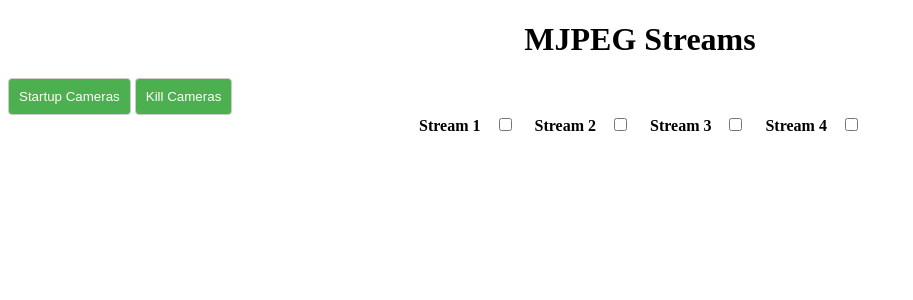
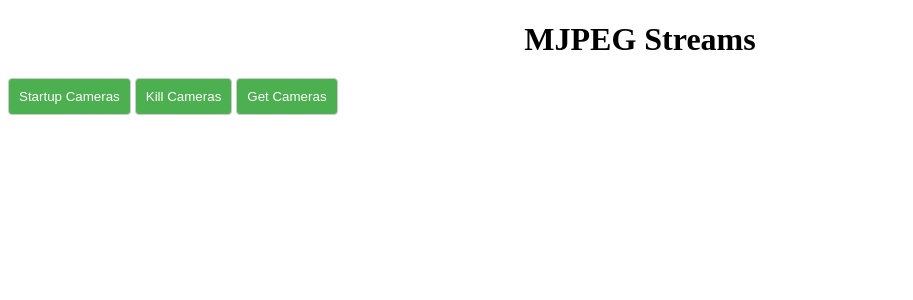
Before and after one commit to WarriorTides/rang24-25, a Flask app: page / in a window 1280 px wide. Shown: the top 300 px of the page, without its empty margins (0-913 px from the left). Run offline with Flask 3, Linux system fonts and the light colour scheme.

Commit message:
dynamic camera selection

```diff
--- a/picamera/static/js/script.js
+++ b/picamera/static/js/script.js
@@ -1,3 +1,5 @@
+
+const IP_ADRESS = window.location.href.split("/").filter((value) => (value.includes('.')))[0]
 
 function toggleStream(streamId, url) {
   const checkbox = document.getElementById('checkbox' + streamId.slice(-1));
@@ -14,20 +16,46 @@
 // function
 
 function startup() {
-  fetch('http://127.0.0.1/startup', {
+  console.log(IP_ADRESS)
+  fetch('http://' + IP_ADRESS + '/startup', {
     method: 'POST'
   }).then((response) => {
     console.log(response)
+    getCams()
   });
 
 }
 
 function kill() {
-  fetch('http://127.0.0.1/killCameras', {
+  fetch('http://' + IP_ADRESS + '/killCameras', {
     method: 'POST'
+  }).then(() => {
+    getCams()
   });
+
 }
 
 function getCams() {
+  fetch('http://' + IP_ADRESS + '/getProcesses', {
+    method: 'GET'
+  }).then((response) => response.json()).then(
+    (value) => {
+      ports = value.map((camera) => camera[2])
+      console.log(ports)
+      document.getElementById('stream-container').innerHTML = '';
+      for (let i = 0; i < ports.length; i++) {
+        document.getElementById('stream-container').innerHTML += `
+        <div class="stream">
+            <label for="checkbox1">Stream ${i}</label>
+            <input type="checkbox" checked id="checkbox${i}" onclick="toggleStream('stream${i}', 'http://${IP_ADRESS}:${ports[i]}/stream')">
+            <img id="stream${i}" src="http://${IP_ADRESS}:${ports[i]}/stream" alt="Stream ${i}">
+        </div>
+
+
+        `;
+      }
+
+    }
+  );
 
 }
--- a/picamera/templates/index.html
+++ b/picamera/templates/index.html
@@ -14,28 +14,10 @@
     <h1 style="text-align:center;">MJPEG Streams</h1>
     <button onclick="startup()">Startup Cameras</button>
     <button onclick="kill()">Kill Cameras</button>
+    <button onclick="getCams()">Get Cameras</button>
 
-    <div class="stream-container">
-        <div class="stream">
-            <label for="checkbox1">Stream 1</label>
-            <input type="checkbox" id="checkbox1" onclick="toggleStream('stream1', 'http://127.0.0.1:8000/stream')">
-            <img id="stream1" src="" alt="Stream 1" style="display:none;">
-        </div>
-        <div class="stream">
-            <label for="checkbox2">Stream 2</label>
-            <input type="checkbox" id="checkbox2" onclick="toggleStream('stream2', 'http://127.0.0.1:8001/stream')">
-            <img id="stream2" src="" alt="Stream 2" style="display:none;">
-        </div>
-        <div class="stream">
-            <label for="checkbox3">Stream 3</label>
-            <input type="checkbox" id="checkbox3" onclick="toggleStream('stream3', 'http://127.0.0.1:8002/stream')">
-            <img id="stream3" src="" alt="Stream 3" style="display:none;">
-        </div>
-        <div class="stream">
-            <label for="checkbox4">Stream 4</label>
-            <input type="checkbox" id="checkbox4" onclick="toggleStream('stream4', 'http://127.0.0.1:8003/stream')">
-            <img id="stream4" src="" alt="Stream 4" style="display:none;">
-        </div>
+    <div id="stream-container" class="stream-container">
+
     </div>
     <script src="{{ url_for('static', filename='js/script.js') }}"></script>
 
```
Also changed, not shown: picamera/cameras.py (+42 -44 lines), picamera/kill.py (+12 -3 lines), picamera/server.py (+18 -8 lines).
